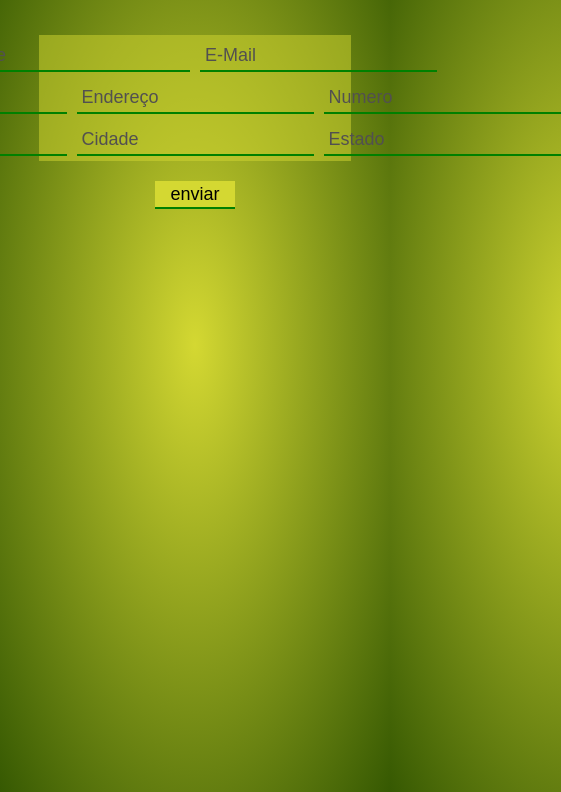
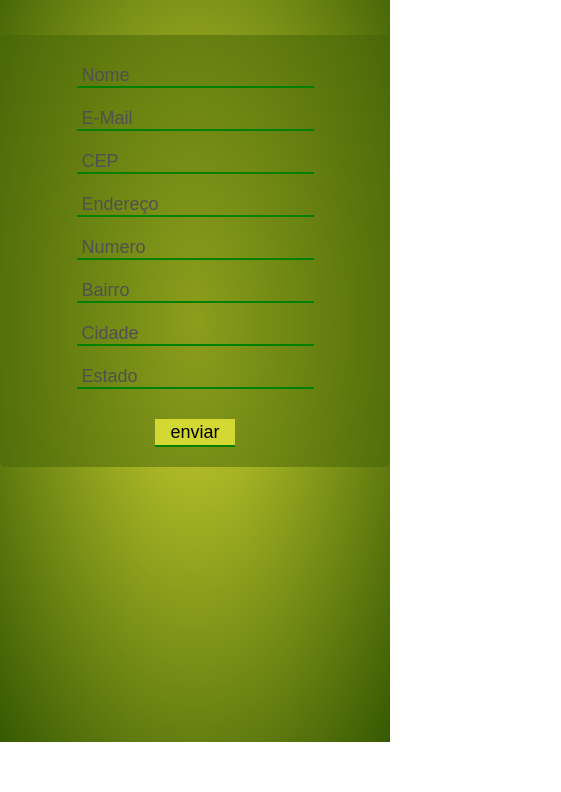
Before and after one commit to Luizcavalcantte/formulario-API-cep, a plain HTML site: page Formulario/index.html in a window 390 px wide. Shown: the part 102-894 px from the top of the page, 561 px wide, since content can reach past the window. After the commit the page ends 844 px from the top, so only its background shows below. Drawn offline with Linux system fonts and the light colour scheme.

Commit message:
melhorando responsividade

```diff
--- a/Formulario/index.html
+++ b/Formulario/index.html
@@ -11,7 +11,7 @@
     <div id="container">
       <h1 id="titulo">Cadastro</h1>
 
-      <div id="inpts">
+      <div class="container">
         <div id="top">
           <input id="nome" type="text" placeholder="Nome" />
           <input id="email" type="text" placeholder="E-Mail" />
--- a/Formulario/style.css
+++ b/Formulario/style.css
@@ -1,46 +1,35 @@
 * {
   margin: 0;
   padding: 0;
+  box-sizing: border-box;
 }
 
 body {
   background-image: radial-gradient(#d4d832, #365902);
   height: 100vh;
+
+  display: flex;
+  flex-direction: column;
+  align-items: center;
   text-align: center;
 }
 #titulo {
   margin-top: 50px;
   margin-bottom: 50px;
 }
-#inpts {
+.container {
+  background-color: rgba(68, 100, 7, 0.5);
   display: flex;
   flex-direction: column;
-
+  justify-content: center;
+  text-align: center;
   align-items: center;
-}
-#top,
-#mid,
-#bot {
-  display: flex;
-  flex-direction: row;
-  justify-content: center;
-  width: 80%;
-  background-color: rgba(212, 216, 50, 0.5);
-}
-
-#top input {
-  width: 900px;
-  margin: 5px;
-  height: 30px;
-}
-
-#mid input,
-#bot input {
-  width: 100vh;
-  margin: 5px;
-  height: 30px;
+  max-width: 750px;
+  padding: 20px 0 20px 0;
+  border-radius: 5px;
 }
 input {
+  margin: 10px;
   border-top: none;
   border-left: none;
   border-right: none;
```
